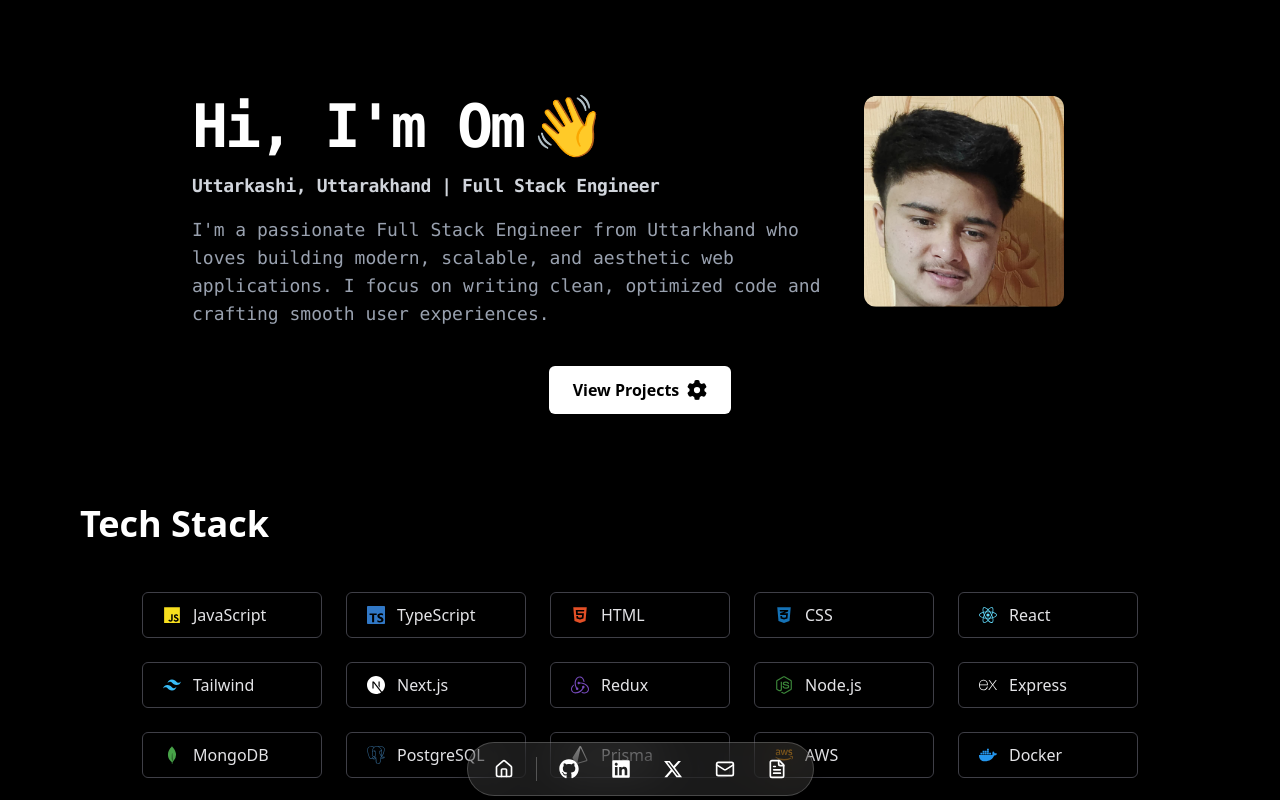
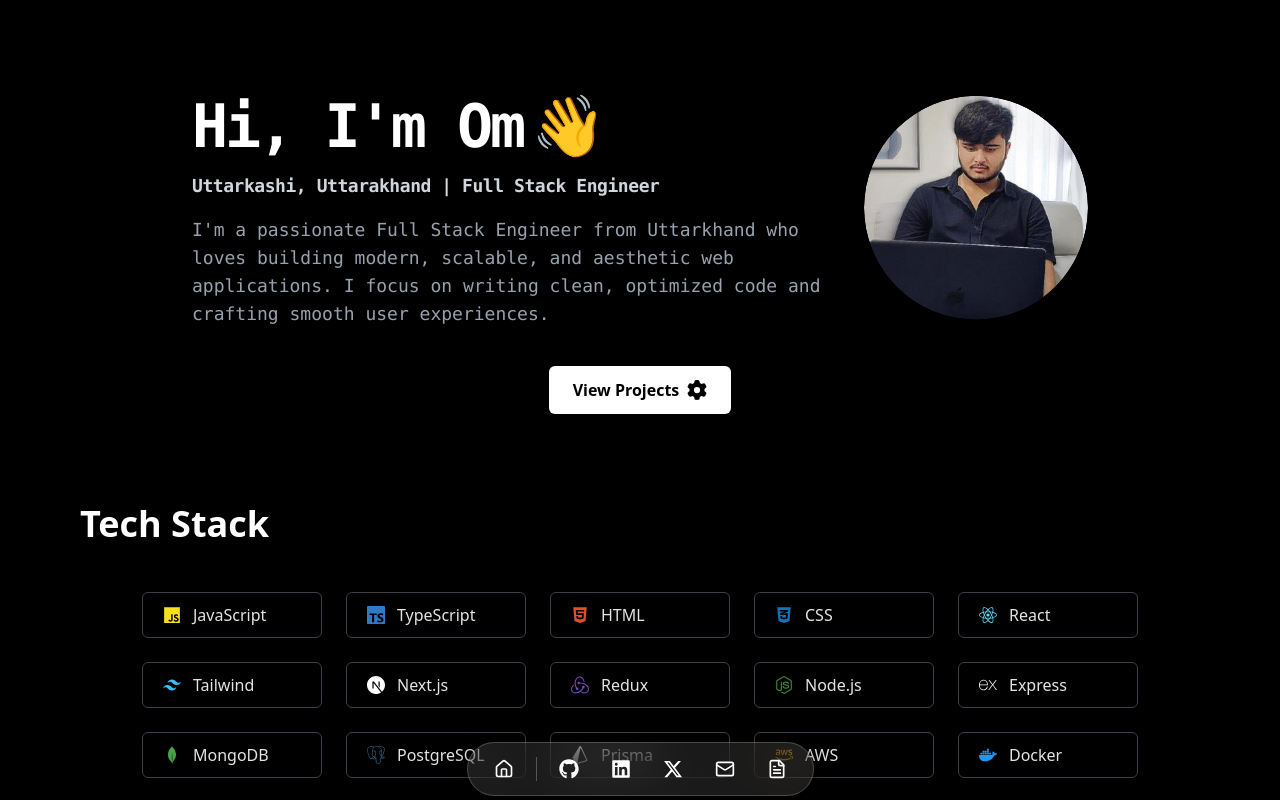
Before and after one commit to OmRana2004/Portfolio, a Next.js app: page / in a window 1280 px wide. Shown: the top 800 px of the page. Built offline with nearby package versions, Linux system fonts and the light colour scheme.

Commit message:
hero image changed

```diff
--- a/app/components/sections/Hero.tsx
+++ b/app/components/sections/Hero.tsx
@@ -5,11 +5,13 @@ import Image from "next/image";
 
 export default function Hero() {
   return (
-    <section id="hero" className="flex flex-col min-h-[10vh] px-6 pt-12 sm:pt-24 pb-4 sm:pb-6 bg-black text-white font-mono transition-all">
+    <section
+      id="hero"
+      className="flex flex-col min-h-[10vh] px-6 pt-12 sm:pt-24 pb-4 sm:pb-6 bg-black text-white font-mono transition-all"
+    >
       <div className="mx-auto w-full max-w-4xl space-y-8">
         {/* Top Section: Greeting and Profile Image */}
         <div className="flex flex-col sm:flex-row justify-between gap-6 sm:gap-10 items-center">
-
           {/* Left: Text */}
           <motion.div
             initial={{ opacity: 0, y: -20 }}
@@ -31,25 +33,29 @@ export default function Hero() {
             </div>
 
             <div className="text-sm sm:text-lg text-gray-400">
-              I&apos;m a passionate Full Stack Engineer from Uttarkhand who loves building modern, scalable, and aesthetic web applications. I focus on writing clean, optimized code and crafting smooth user experiences.
+              I&apos;m a passionate Full Stack Engineer from Uttarkhand who
+              loves building modern, scalable, and aesthetic web applications. I
+              focus on writing clean, optimized code and crafting smooth user
+              experiences.
             </div>
-
-
           </motion.div>
 
           {/* Right: Profile Image */}
           <motion.div
             initial={{ opacity: 0, x: 60 }}
             animate={{ opacity: 1, x: 0, y: [0, -10, 0] }}
-            transition={{ x: { duration: 1 }, y: { duration: 3, repeat: Infinity, ease: "easeInOut" } }}
-            className="mt-6 sm:mt-0 rounded-xl overflow-hidden shadow-lg w-48 h-48 sm:w-56 sm:h-56"
+            transition={{
+              x: { duration: 1 },
+              y: { duration: 3, repeat: Infinity, ease: "easeInOut" },
+            }}
+            className="mt-6 sm:mt-0 w-48 h-48 sm:w-56 sm:h-56 rounded-full overflow-hidden shadow-lg flex-shrink-0"
           >
             <Image
               src="/om.png"
-              alt="Om  | Software Engineer"
-              width={200}
-              height={200}
-              className="rounded-xl object-cover"
+              alt="Om | Full Stack Engineer"
+              fill
+              className="object-cover rounded-full"
+              priority
             />
           </motion.div>
         </div>
```
Also changed, not shown: public/om.png, public/om1.png (added).
